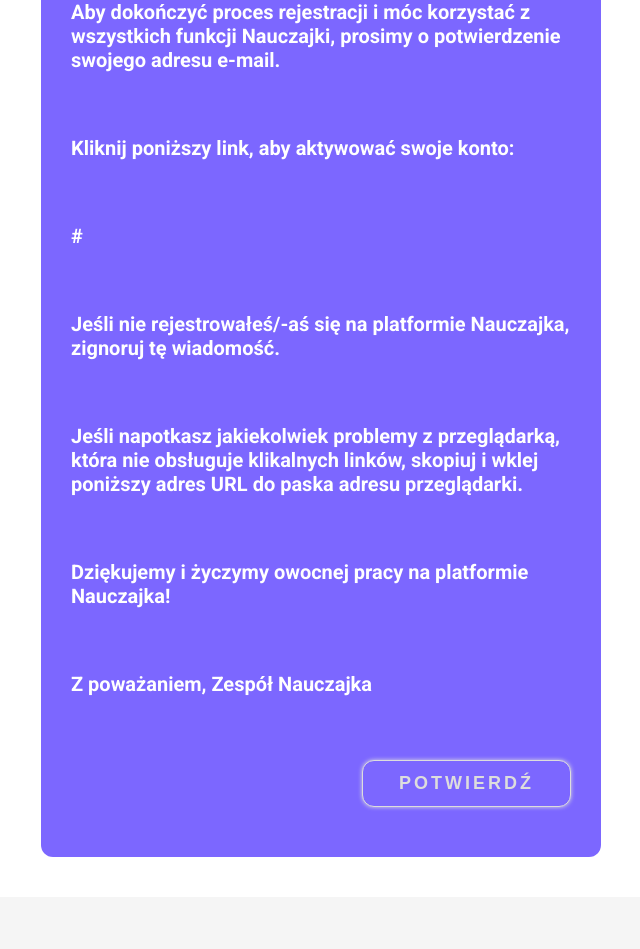
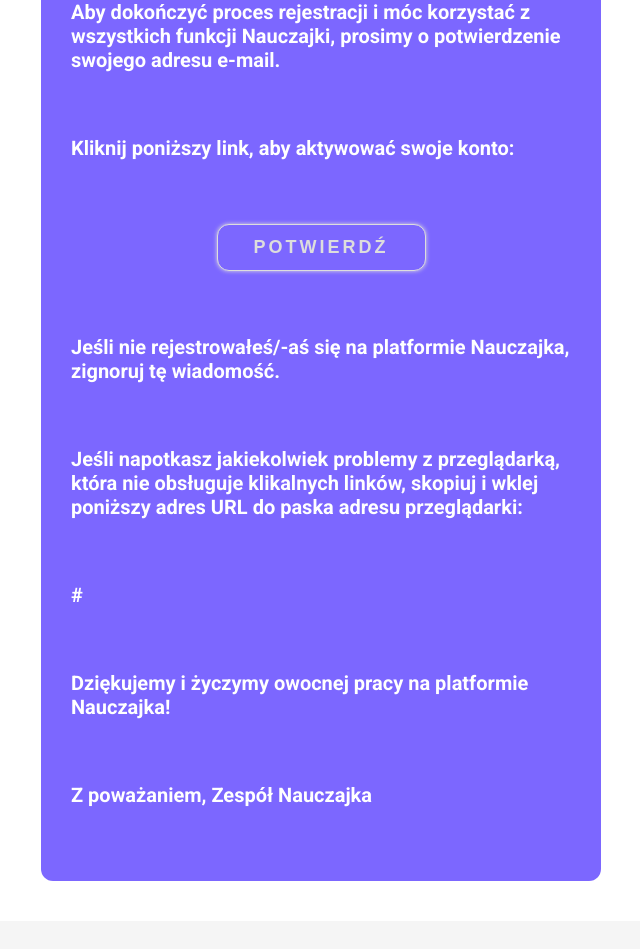
Before and after one commit to ProOnDesk/nauczajka-back, a Django app: template bdio_backend/core/templates/core/user_confirm_email.html in a window 1280 px wide. Shown: the part 487-1436 px from the top of the page, without its empty margins (319-959 px from the left). Before the commit the page ends 1344 px from the top, so only its background shows below. Run offline with Django 4.2, Linux system fonts and the light colour scheme; the template is opened without the code that fills it: most values are stand-ins (such as "Sample title", 1, 10 or a date in 2020); parts of the project's set-up code (start-up, migrations or seed data) failed here and were passed over.

Commit message:
koniec tego w koncu

```diff
--- a/bdio_backend/core/templates/core/user_confirm_email.html
+++ b/bdio_backend/core/templates/core/user_confirm_email.html
@@ -59,7 +59,7 @@
 			.confirmEmailButton {
 				display: flex;
 				justify-content: center;
-				align-items: end;
+				align-items: center;
 				flex-direction: column;
 				margin-top: 20px;
 				margin-bottom: 20px;
@@ -134,7 +134,12 @@
 				<br />
 				<p>Kliknij poniższy link, aby aktywować swoje konto:</p>
 				<br />
-				<p>{{ confirm_account_url }}</p>
+				<div class="confirmEmailButton">
+					<button class="EmailButton">
+						<a href="{{ confirm_account_url }}">Potwierdź</a>
+					</button>
+				</div>
+
 				<br />
 				<p>
 					Jeśli nie rejestrowałeś/-aś się na platformie Nauczajka, zignoruj tę
@@ -144,20 +149,17 @@
 				<p>
 					Jeśli napotkasz jakiekolwiek problemy z przeglądarką, która nie
 					obsługuje klikalnych linków, skopiuj i wklej poniższy adres URL do
-					paska adresu przeglądarki.
+					paska adresu przeglądarki:
 				</p>
+
+				<br />
+				<p>{{ confirm_account_url }}</p>
 
 				<br />
 				<p>Dziękujemy i życzymy owocnej pracy na platformie Nauczajka!</p>
 				<br />
 				<p>Z poważaniem, Zespół Nauczajka</p>
 				<br />
-
-				<div class="confirmEmailButton">
-					<button class="EmailButton">
-						<a href="{{ confirm_account_url }}">Potwierdź</a>
-					</button>
-				</div>
 			</div>
 		</div>
 	</body>
```
